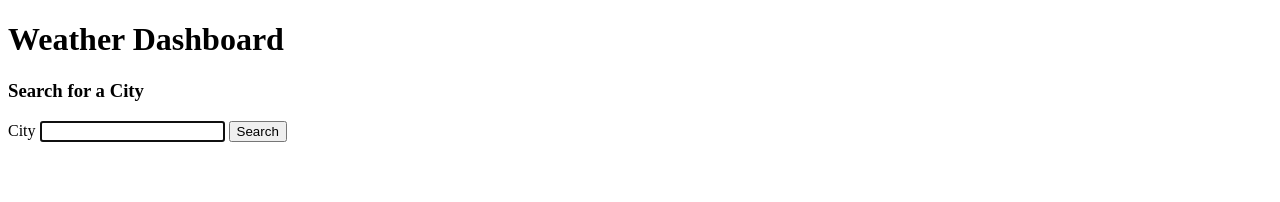
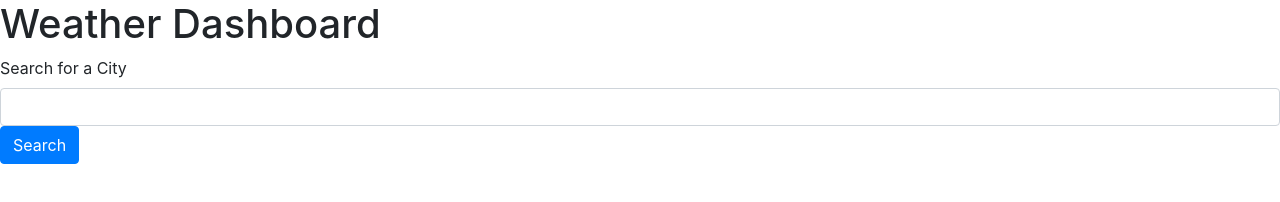
Before and after one commit to Wigglosaurs/weather-dashboard, a plain HTML site: page index.html in a window 1280 px wide. Drawn offline with nearby package versions, Linux system fonts and the light colour scheme.

```diff
--- a/index.html
+++ b/index.html
@@ -5,6 +5,7 @@
     <meta charset="UTF-8">
     <meta http-equiv="X-UA-Compatible" content="IE=edge">
     <meta name="viewport" content="width=device-width, initial-scale=1.0">
+    <link rel="stylesheet" href="https://cdnjs.cloudflare.com/ajax/libs/twitter-bootstrap/4.3.1/css/bootstrap.min.css">
     <title>Weather Dashboard</title>
 </head>
 
@@ -15,14 +16,13 @@
 
 
     <main>
-        <div class="card">
-            <h3>Search for a City</h3>
-            <form>
-                <label class="form-label" for="city">City</label>
-                <input name="city" id="city" type="text" autofocus="true" class="form-input" />
-                <button type="submit" class="btn">Search</button>
-            </form>
-        </div>
+        <form>
+            <div class="mb-3">
+                <label for="exampleSearchCity" class="form-label">Search for a City</label>
+                <input type="search" class="form-control" id="exampleSearchCity" aria-describedby="cityHelp">
+                <button type="submit" class="btn btn-primary">Search</button>
+            </div>
+        </form>
     </main>
 
 
```
Also changed, not shown: assets/css/style.css (added), assets/js/homepage.js (added).
